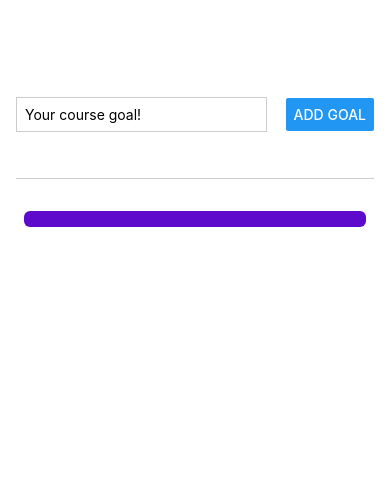
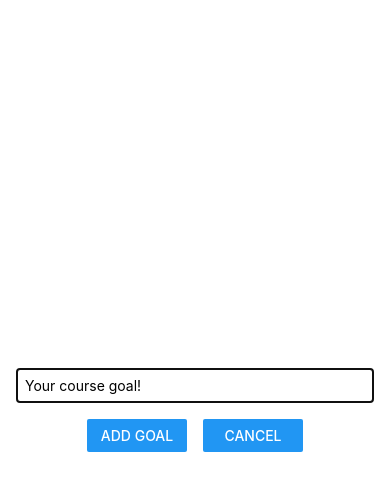
Before and after one commit to mazenadel19/React-Native-The-Practical-Guide, a React Native app: screen / in a window 390 px wide. Both pictures are taken after a click on the button "ADD GOAL". Shown: the top 490 px of the page. Built offline with nearby package versions, Linux system fonts and the light colour scheme.

Commit message:
Add Input Modal

```diff
--- a/App.js
+++ b/App.js
@@ -1,16 +1,26 @@
 import { useState } from "react";
-import { FlatList, StyleSheet, View } from "react-native";
+import { Button, FlatList, StyleSheet, View } from "react-native";
 import GoalInput from "./components/GoalInput";
 import GoalItem from "./components/GoalItem";
 
 export default function App() {
   const [courseGoals, setCourseGoals] = useState([]);
+  const [isModalVisible, setIsModalVisible] = useState(false);
+
+  function openModal() {
+    setIsModalVisible(true);
+  }
+
+  function closeModal() {
+    setIsModalVisible(false);
+  }
 
   function addGoalHandler(enteredGoalText) {
     setCourseGoals((currentCourseGoals) => [
       ...currentCourseGoals,
       { text: enteredGoalText, id: Math.random().toString() },
     ]);
+    closeModal();
   }
 
   function removeItem(id) {
@@ -19,7 +29,8 @@
 
   return (
     <View style={styles.appContainer}>
-      <GoalInput addGoalHandler={addGoalHandler} />
+      <Button title='Add Goal' onPress={openModal} color='#5e0acc' />
+      <GoalInput addGoalHandler={addGoalHandler} isModalVisible={isModalVisible} onCancel={closeModal} />
       <View style={styles.goalsContainer}>
         <FlatList
           data={courseGoals}
--- a/components/GoalInput.js
+++ b/components/GoalInput.js
@@ -1,7 +1,7 @@
 import React, { useState } from "react";
-import { Button, StyleSheet, TextInput, View } from "react-native";
+import { Button, Modal, StyleSheet, TextInput, View } from "react-native";
 
-const GoalInput = ({ addGoalHandler }) => {
+const GoalInput = ({ addGoalHandler, isModalVisible, onCancel }) => {
   const [enteredGoalText, setEnteredGoalText] = useState("");
 
   function goalInputHandler(enteredText) {
@@ -13,6 +13,7 @@
   }
 
   return (
+    <Modal visible={isModalVisible} animationType='slide'>
       <View style={styles.inputContainer}>
         <TextInput
           onChangeText={goalInputHandler}
@@ -20,8 +21,16 @@
           style={styles.textInput}
           value={enteredGoalText}
         />
+        <View style={styles.buttonContainer}>
+          <View style={styles.button}>
             <Button title='Add Goal' onPress={() => onAddGoal(enteredGoalText)} />
           </View>
+          <View style={styles.button}>
+            <Button title='Cancel' onPress={onCancel} />
+          </View>
+        </View>
+      </View>
+    </Modal>
   );
 };
 
@@ -30,18 +39,25 @@
 const styles = StyleSheet.create({
   inputContainer: {
     flex: 1,
-    flexDirection: "row",
-    justifyContent: "space-between",
+    justifyContent: "center",
     alignItems: "center",
     marginBottom: 24,
+    padding: 16,
     borderBottomWidth: 1,
     borderBottomColor: "#cccccc",
   },
   textInput: {
     borderWidth: 1,
     borderColor: "#cccccc",
-    width: "70%",
-    marginRight: 8,
+    width: "100%",
     padding: 8,
   },
+  buttonContainer: {
+    marginTop: 16,
+    flexDirection: "row",
+  },
+  button: {
+    width: 100,
+    marginHorizontal: 8,
+  },
 });
```
Lines whose indentation alone changed are shown as unchanged.
